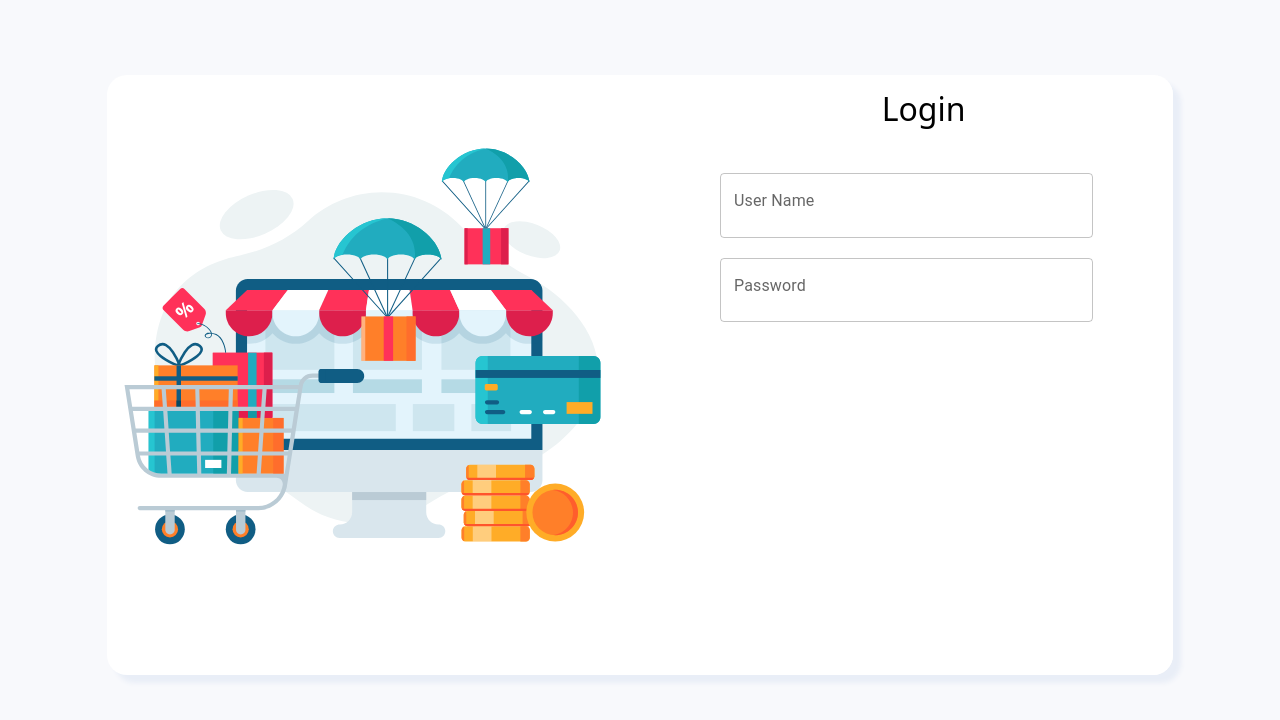
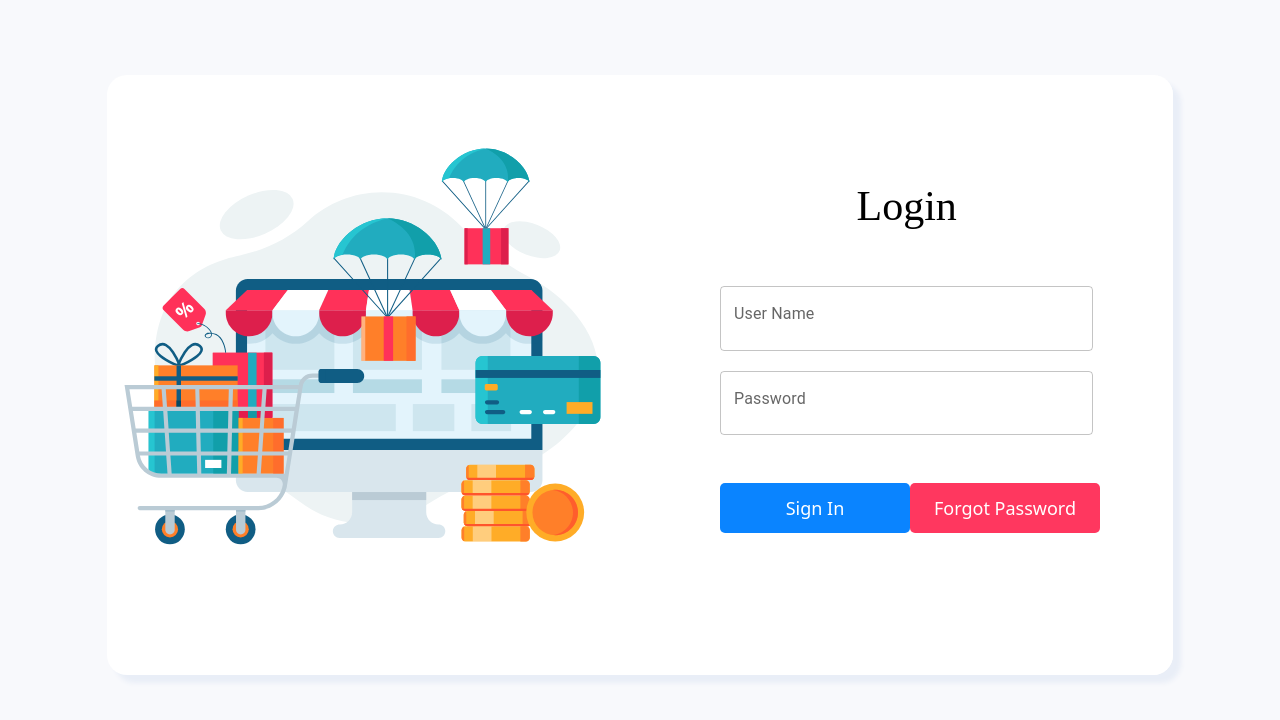
Before and after one commit to jayp2001/EcommersWebsite, a React (Create React App) app in the folder front-end-web/: page / in a window 1280 px wide. Shown: the top 720 px of the page. Built offline with nearby package versions, Linux system fonts and the light colour scheme.

Commit message:
login page completed

```diff
--- a/front-end-web/src/pages/css/login.css
+++ b/front-end-web/src/pages/css/login.css
@@ -19,10 +19,11 @@
 }
 
 .header{
-    margin-top: 10px;
-    font-size: 32px;
-    width: 50px;
-
+    margin-top: 100px;
+    font-size: 42px;
+    font-family: 'Sofia';
+    width: 100%;
+    text-align: center;
 }
 
 .input-fields-wrapper{
@@ -36,3 +37,20 @@
     width: 100%;
     font-size: 28px;
 }
+
+.signIn-btn{
+    width: 190px;
+    height: 50px;
+    border-radius: 5px;
+    color: white;
+    font-size: 18px;
+    background-color: #0a84ff;
+}
+.forgot-btn{
+    width: 190px;
+    border-radius: 5px;
+    height: 50px;
+    color: white;
+    font-size: 18px;
+    background-color: #ff375f;
+}
--- a/front-end-web/src/pages/login.jsx
+++ b/front-end-web/src/pages/login.jsx
@@ -15,10 +15,10 @@ function Login(){
                             </div>
                         </div>
                         <div className='card-right'>
-                            <div className='flex justify-center'>
-                                <div className='header'>
+                            <div className='flex justify-center mb-2 header'>
+                                {/* <div className='header'> */}
                                     Login
-                                </div>
+                                {/* </div> */}
                             </div>
                             <div className='input-fields-wrapper'>
                                 <div className='field-wrapper flex justify-center'>
@@ -26,6 +26,10 @@ function Login(){
                                 </div>
                                 <div className='field-wrapper flex justify-center'>
                                     <TextField id="standard-basic" InputProps={{ style: { fontSize: 22 } }} className='field' label="Password" variant="outlined" />
+                                </div>
+                                <div className='flex justify-between mt-12'>
+                                    <div><button className='signIn-btn'>Sign In</button></div>
+                                    <div><button className='forgot-btn'>Forgot Password</button></div>
                                 </div>
                             </div>
                         </div>
```
